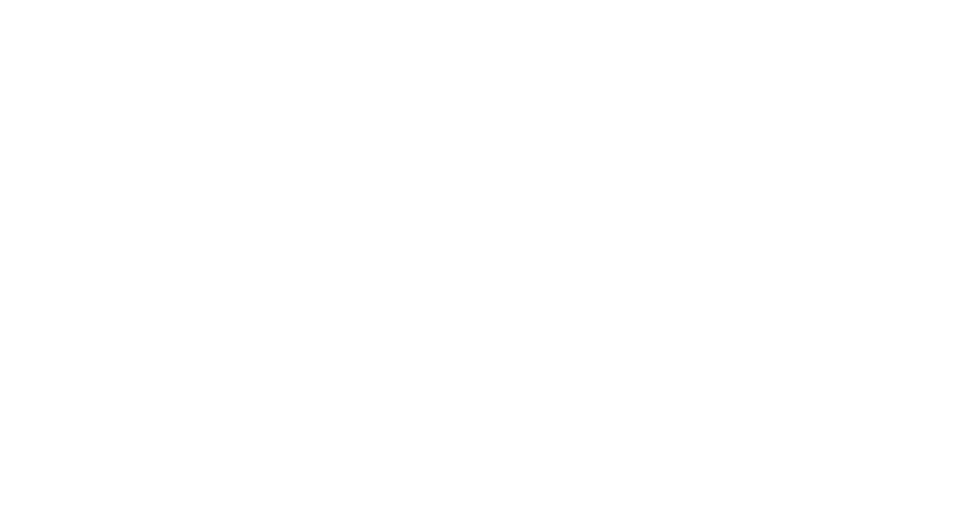
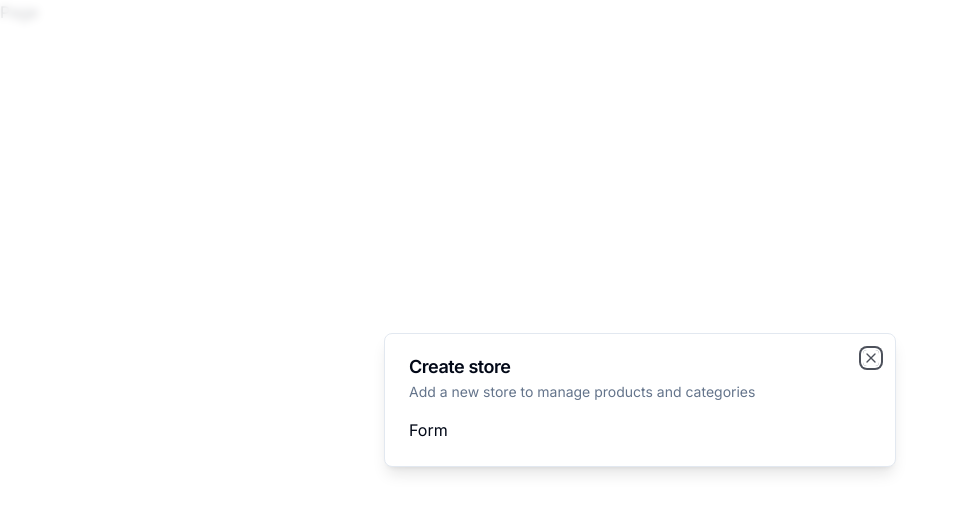
Before and after one commit to daniel-liemng/ecommerce_dashboard_next_prisma_supabase, a Next.js app: page / in a window 1280 px wide. Shown: the top 512 px of the page, without its empty margins (0-958 px from the left). Built offline with nearby package versions, Linux system fonts and the light colour scheme.

Commit message:
modal component

```diff
--- a/app/(root)/page.tsx
+++ b/app/(root)/page.tsx
@@ -1,11 +1,20 @@
-import { UserButton } from '@clerk/nextjs';
+'use client';
+
+import Modal from '@/components/modal';
+import { useStoreModal } from '@/hooks/use-store-modal';
+import { useEffect } from 'react';
 
 const SetupPage = () => {
-  return (
-    <div>
-      <UserButton afterSignOutUrl='/' />
-    </div>
-  );
+  const isOpen = useStoreModal((state) => state.isOpen);
+  const onOpen = useStoreModal((state) => state.onOpen);
+
+  useEffect(() => {
+    if (!isOpen) {
+      onOpen();
+    }
+  }, [isOpen, onOpen]);
+
+  return <div>Page</div>;
 };
 
 export default SetupPage;
--- a/app/layout.tsx
+++ b/app/layout.tsx
@@ -3,6 +3,7 @@
 import './globals.css';
 
 import { ClerkProvider } from '@clerk/nextjs';
+import ModalProvider from '@/providers/modal-provider';
 
 const inter = Inter({ subsets: ['latin'] });
 
@@ -19,7 +20,10 @@
   return (
     <ClerkProvider>
       <html lang='en'>
-        <body className={inter.className}>{children}</body>
+        <body className={inter.className}>
+          <ModalProvider />
+          {children}
+        </body>
       </html>
     </ClerkProvider>
   );
--- /dev/null
+++ b/components/modal.tsx
@@ -0,0 +1,45 @@
+'use client';
+
+import {
+  Dialog,
+  DialogContent,
+  DialogDescription,
+  DialogHeader,
+  DialogTitle,
+} from '@/components/ui/dialog';
+
+interface ModalProps {
+  title: string;
+  description: string;
+  isOpen: boolean;
+  onClose: () => void;
+  children?: React.ReactNode;
+}
+
+const Modal = ({
+  title,
+  description,
+  isOpen,
+  onClose,
+  children,
+}: ModalProps) => {
+  const onChange = (open: boolean) => {
+    if (!open) {
+      onClose();
+    }
+  };
+
+  return (
+    <Dialog open={isOpen} onOpenChange={onChange}>
+      <DialogContent>
+        <DialogHeader>
+          <DialogTitle>{title}</DialogTitle>
+          <DialogDescription>{description}</DialogDescription>
+        </DialogHeader>
+        <div>{children}</div>
+      </DialogContent>
+    </Dialog>
+  );
+};
+
+export default Modal;
--- /dev/null
+++ b/components/modals/store-modal.tsx
@@ -0,0 +1,21 @@
+'use client';
+
+import { useStoreModal } from '@/hooks/use-store-modal';
+import Modal from '../modal';
+
+const StoreModal = () => {
+  const storeModal = useStoreModal();
+
+  return (
+    <Modal
+      title='Create store'
+      description='Add a new store to manage products and categories'
+      isOpen={storeModal.isOpen}
+      onClose={storeModal.onClose}
+    >
+      Form
+    </Modal>
+  );
+};
+
+export default StoreModal;
--- /dev/null
+++ b/components/ui/dialog.tsx
@@ -0,0 +1,122 @@
+"use client"
+
+import * as React from "react"
+import * as DialogPrimitive from "@radix-ui/react-dialog"
+import { X } from "lucide-react"
+
+import { cn } from "@/lib/utils"
+
+const Dialog = DialogPrimitive.Root
+
+const DialogTrigger = DialogPrimitive.Trigger
+
+const DialogPortal = DialogPrimitive.Portal
+
+const DialogClose = DialogPrimitive.Close
+
+const DialogOverlay = React.forwardRef<
+  React.ElementRef<typeof DialogPrimitive.Overlay>,
+  React.ComponentPropsWithoutRef<typeof DialogPrimitive.Overlay>
+>(({ className, ...props }, ref) => (
+  <DialogPrimitive.Overlay
+    ref={ref}
+    className={cn(
+      "fixed inset-0 z-50 bg-background/80 backdrop-blur-sm data-[state=open]:animate-in data-[state=closed]:animate-out data-[state=closed]:fade-out-0 data-[state=open]:fade-in-0",
+      className
+    )}
+    {...props}
+  />
+))
+DialogOverlay.displayName = DialogPrimitive.Overlay.displayName
+
+const DialogContent = React.forwardRef<
+  React.ElementRef<typeof DialogPrimitive.Content>,
+  React.ComponentPropsWithoutRef<typeof DialogPrimitive.Content>
+>(({ className, children, ...props }, ref) => (
+  <DialogPortal>
+    <DialogOverlay />
+    <DialogPrimitive.Content
+      ref={ref}
+      className={cn(
+        "fixed left-[50%] top-[50%] z-50 grid w-full max-w-lg translate-x-[-50%] translate-y-[-50%] gap-4 border bg-background p-6 shadow-lg duration-200 data-[state=open]:animate-in data-[state=closed]:animate-out data-[state=closed]:fade-out-0 data-[state=open]:fade-in-0 data-[state=closed]:zoom-out-95 data-[state=open]:zoom-in-95 data-[state=closed]:slide-out-to-left-1/2 data-[state=closed]:slide-out-to-top-[48%] data-[state=open]:slide-in-from-left-1/2 data-[state=open]:slide-in-from-top-[48%] sm:rounded-lg md:w-full",
+        className
+      )}
+      {...props}
+    >
+      {children}
+      <DialogPrimitive.Close className="absolute right-4 top-4 rounded-sm opacity-70 ring-offset-background transition-opacity hover:opacity-100 focus:outline-none focus:ring-2 focus:ring-ring focus:ring-offset-2 disabled:pointer-events-none data-[state=open]:bg-accent data-[state=open]:text-muted-foreground">
+        <X className="h-4 w-4" />
+        <span className="sr-only">Close</span>
+      </DialogPrimitive.Close>
+    </DialogPrimitive.Content>
+  </DialogPortal>
+))
+DialogContent.displayName = DialogPrimitive.Content.displayName
+
+const DialogHeader = ({
+  className,
+  ...props
+}: React.HTMLAttributes<HTMLDivElement>) => (
+  <div
+    className={cn(
+      "flex flex-col space-y-1.5 text-center sm:text-left",
+      className
+    )}
+    {...props}
+  />
+)
+DialogHeader.displayName = "DialogHeader"
+
+const DialogFooter = ({
+  className,
+  ...props
+}: React.HTMLAttributes<HTMLDivElement>) => (
+  <div
+    className={cn(
+      "flex flex-col-reverse sm:flex-row sm:justify-end sm:space-x-2",
+      className
+    )}
+    {...props}
+  />
+)
+DialogFooter.displayName = "DialogFooter"
+
+const DialogTitle = React.forwardRef<
+  React.ElementRef<typeof DialogPrimitive.Title>,
+  React.ComponentPropsWithoutRef<typeof DialogPrimitive.Title>
+>(({ className, ...props }, ref) => (
+  <DialogPrimitive.Title
+    ref={ref}
+    className={cn(
+      "text-lg font-semibold leading-none tracking-tight",
+      className
+    )}
+    {...props}
+  />
+))
+DialogTitle.displayName = DialogPrimitive.Title.displayName
+
+const DialogDescription = React.forwardRef<
+  React.ElementRef<typeof DialogPrimitive.Description>,
+  React.ComponentPropsWithoutRef<typeof DialogPrimitive.Description>
+>(({ className, ...props }, ref) => (
+  <DialogPrimitive.Description
+    ref={ref}
+    className={cn("text-sm text-muted-foreground", className)}
+    {...props}
+  />
+))
+DialogDescription.displayName = DialogPrimitive.Description.displayName
+
+export {
+  Dialog,
+  DialogPortal,
+  DialogOverlay,
+  DialogClose,
+  DialogTrigger,
+  DialogContent,
+  DialogHeader,
+  DialogFooter,
+  DialogTitle,
+  DialogDescription,
+}
--- /dev/null
+++ b/hooks/use-store-modal.tsx
@@ -0,0 +1,13 @@
+import { create } from 'zustand';
+
+type StoreModalStore = {
+  isOpen: boolean;
+  onOpen: () => void;
+  onClose: () => void;
+};
+
+export const useStoreModal = create<StoreModalStore>((set) => ({
+  isOpen: false,
+  onOpen: () => set({ isOpen: true }),
+  onClose: () => set({ isOpen: false }),
+}));
--- a/package.json
+++ b/package.json
@@ -10,6 +10,7 @@
   },
   "dependencies": {
     "@clerk/nextjs": "^4.27.1",
+    "@radix-ui/react-dialog": "^1.0.5",
     "@radix-ui/react-slot": "^1.0.2",
     "class-variance-authority": "^0.7.0",
     "clsx": "^2.0.0",
@@ -18,7 +19,8 @@
     "react": "^18",
     "react-dom": "^18",
     "tailwind-merge": "^2.0.0",
-    "tailwindcss-animate": "^1.0.7"
+    "tailwindcss-animate": "^1.0.7",
+    "zustand": "^4.4.6"
   },
   "devDependencies": {
     "@types/node": "^20",
--- /dev/null
+++ b/providers/modal-provider.tsx
@@ -0,0 +1,23 @@
+'use client';
+
+import StoreModal from '@/components/modals/store-modal';
+import { useState, useEffect } from 'react';
+
+// Prevent Hydration Error
+const ModalProvider = () => {
+  const [isMounted, setIsMounted] = useState(false);
+
+  useEffect(() => {
+    setIsMounted(true);
+  }, []);
+
+  if (!isMounted) return null;
+
+  return (
+    <>
+      <StoreModal />
+    </>
+  );
+};
+
+export default ModalProvider;
```
Also changed, not shown: 1 other file (tests, documents, lock files or other folders).
